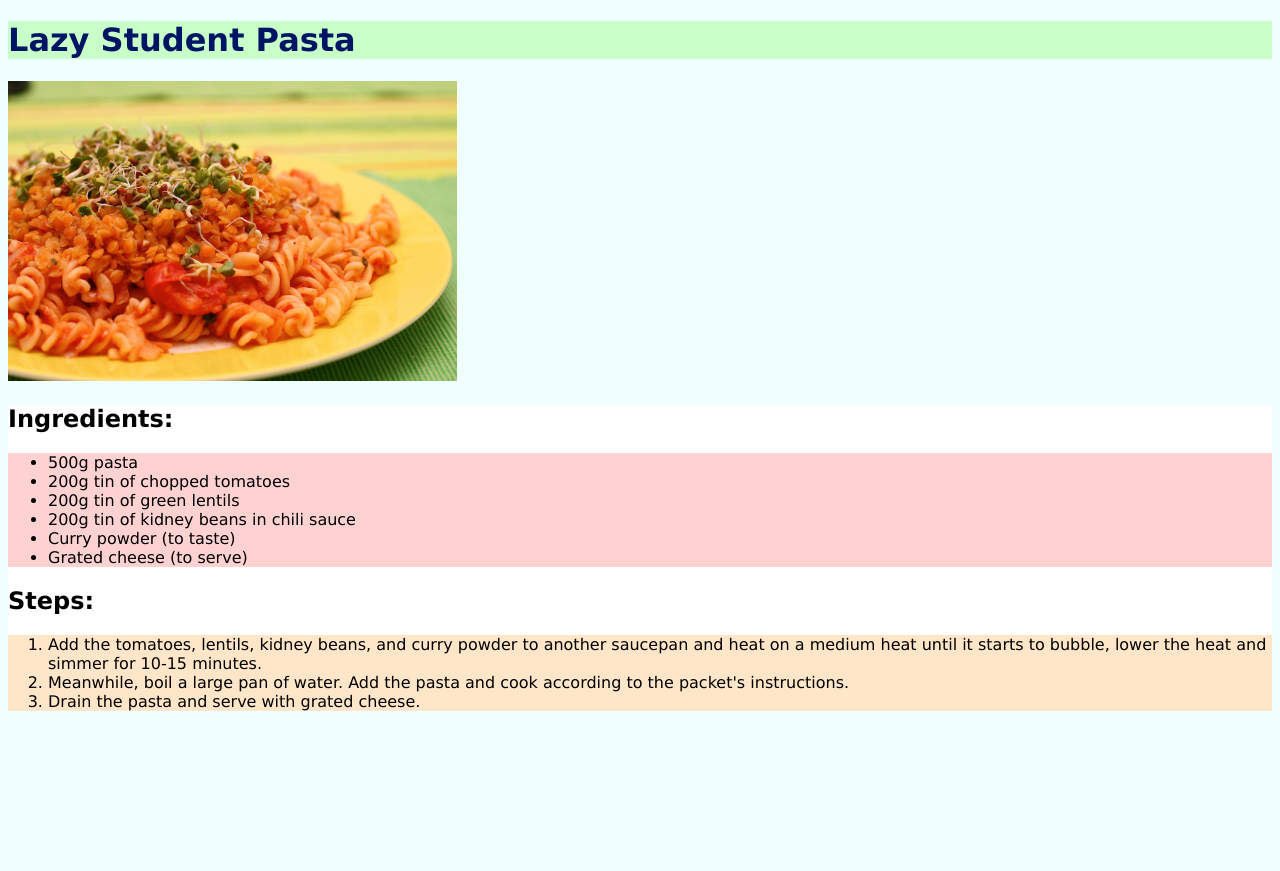
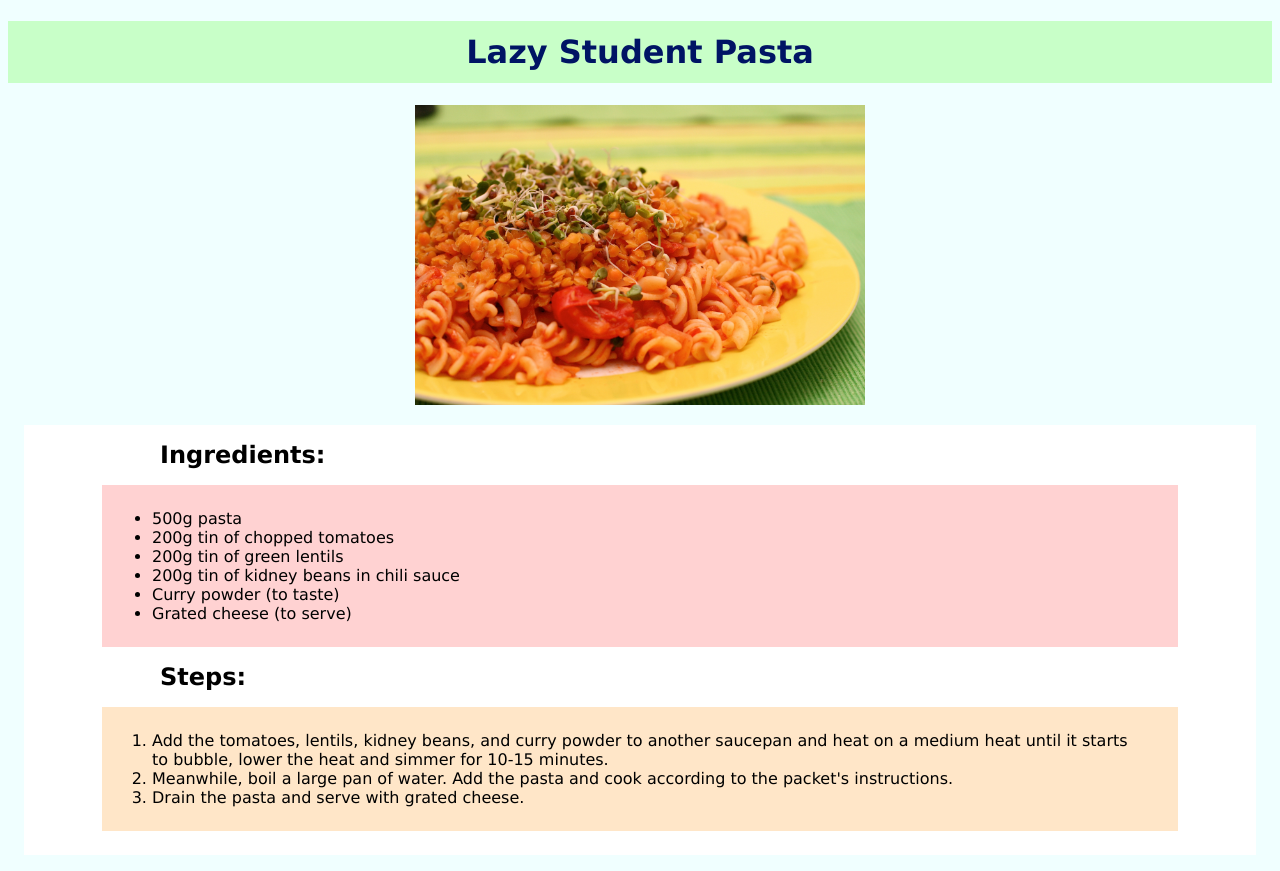
Before and after one commit to RyanMElliot/odin-recipes, a plain HTML site: page recipes/pasta.html in a window 1280 px wide. Before the commit the page ends 800 px from the top, so only its background shows below. Drawn offline with Linux system fonts and the light colour scheme.

Commit message:
Edit the boxes and styles

```diff
--- a/styles.css
+++ b/styles.css
@@ -8,14 +8,33 @@
     background-color: white;
 }
 
+.recipe-text{
+    padding: 8px;
+    margin:16px;
+}
+
 h1 {
     color: rgb(0,20,100);
     background-color: rgb(200,255,200);
+    padding: 12px;
+    text-align: center;
+}
+
+h2 {
+    margin: 8px auto 16px 128px;
 }
 
 .main-image {
+    display: block;
     height: 300px;
     width: auto;
+    margin: 20px auto;
+}
+
+ul,
+ol{
+    margin: 16px 70px;
+    padding:24px 50px;
 }
 
 ul.ingredients,
@@ -27,3 +46,12 @@ ol.steps,
 .steps li {
     background-color: rgb(255,230,200);
 }
+
+a:visited {
+    color: red;
+}
+
+a:hover {
+    color:black;
+    background-color: aquamarine;
+}
```
